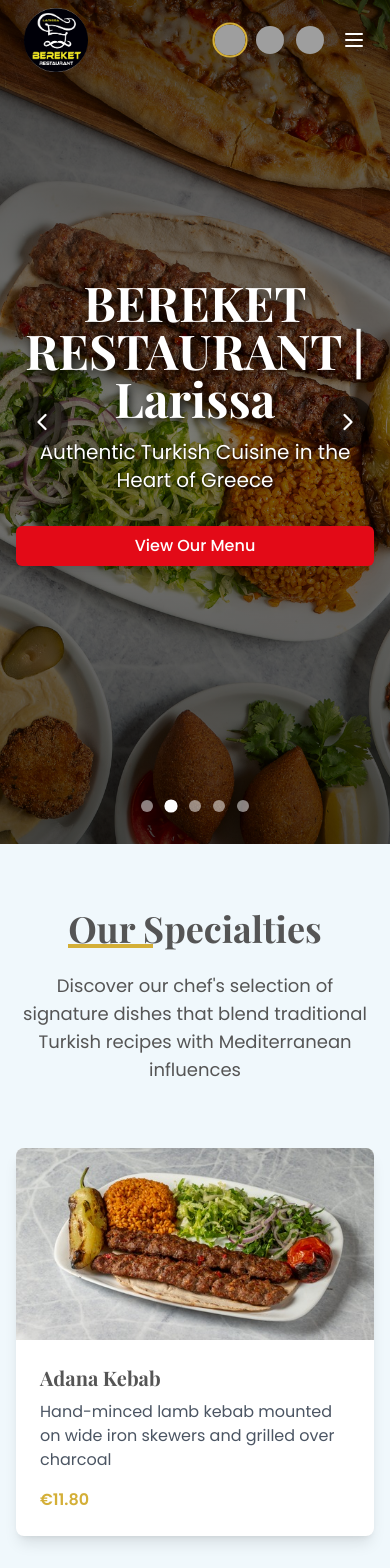
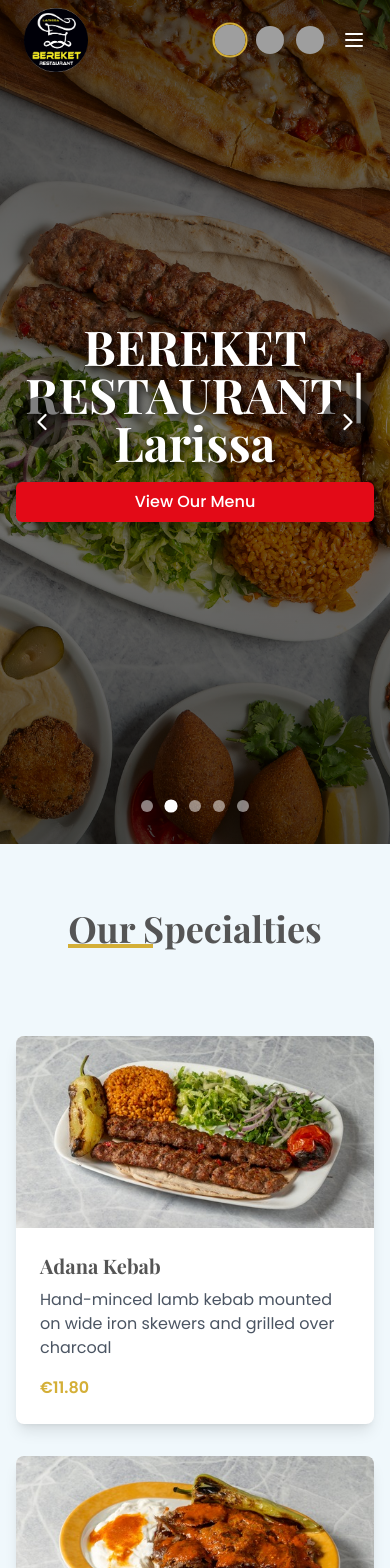
Before and after one commit to SelmanBilgen/larissa-latest, a React (Vite) app: page / in a window 390 px wide. Shown: the top 1568 px of the page. Built offline with nearby package versions, Linux system fonts and the light colour scheme; grey boxes are pictures that could not be loaded.

Commit message:
Update Home component by commenting out subtitle paragraphs and revise Turkish translation for specialties title and history content.

```diff
--- a/src/pages/Home.tsx
+++ b/src/pages/Home.tsx
@@ -30,9 +30,9 @@
               <h1 className="font-playfair text-5xl md:text-7xl font-bold mb-4 drop-shadow-[2px_4px_4px_rgba(0,0,0,0.8)] text-shadow-lg">
                 {t.home.hero.title}
               </h1>
-              <p className="text-xl md:text-2xl mb-8 drop-shadow-[0_1px_1px_rgba(0,0,0,0.8)]">
+              {/* <p className="text-xl md:text-2xl mb-8 drop-shadow-[0_1px_1px_rgba(0,0,0,0.8)]">
                 {t.home.hero.subtitle}
-              </p>
+              </p> */}
               <div className="flex flex-col sm:flex-row justify-center gap-4">
                 <Link to="/menu" className="btn-primary shadow-lg hover:shadow-xl transition-shadow">
                   {t.home.hero.cta}
@@ -61,9 +61,9 @@
         <div className="container mx-auto px-4 md:px-6">
           <div className="text-center mb-16">
             <h2 className="section-title text-center">{t.home.specialties.title}</h2>
-            <p className="text-lg max-w-3xl mx-auto">
+            {/* <p className="text-lg max-w-3xl mx-auto">
               {t.home.specialties.subtitle}
-            </p>
+            </p> */}
           </div>
 
           <div className="grid grid-cols-1 md:grid-cols-3 gap-8">
@@ -155,9 +155,9 @@
             <h2 className="section-title mb-4">
               {t.home.testimonials.title}
             </h2>
-            <p className="text-xl text-gray-600 max-w-3xl mx-auto">
+            {/* <p className="text-xl text-gray-600 max-w-3xl mx-auto">
               {t.home.testimonials.description}
-            </p>
+            </p> */}
           </div>
 
           <div className="grid grid-cols-1 md:grid-cols-3 gap-8">
--- a/src/translations/tr.ts
+++ b/src/translations/tr.ts
@@ -12,7 +12,7 @@
       cta: "Menüyü Görüntüle"
     },
     specialties: {
-      title: "Özel Yemeklerimiz",
+      title: "Popüler Menülerimiz",
       subtitle: "Şefimizin geleneksel Türk tariflerini Akdeniz etkileriyle harmanlayan özel seçimini keşfedin",
       items: {
         adanaKebab: {
@@ -340,7 +340,7 @@
     description: "Akdeniz lezzetleriyle bir yolculuk",
     history: {
       title: "Tarihçemiz",
-      content: "2018 yılında kurulan Bereket Larissa, genç Türk mutfak tutkunlarından oluşan bir ekibin tutkusu ve yaratıcılığıyla hareket eden canlı bir Türk restoranıdır. İsmi \"Bereket\" (bolluk anlamına gelir) sadece lezzetlerimizin cömertliğini değil, aynı zamanda zengin Türk kültürel mirasını paylaşma taahhüdümüzü de yansıtır.\n\nBereket Larissa'da geleneksel Türk tarifleri modern dokunuşlarla yeni bir hayat buluyor. İster imza yemeğimiz Adana kebabını tadın, ister çeşitli mezeler ve mevsimlik özel yemekleri keşfedin, her yemek özenle ve zamansız mutfak geleneklerine derin bir saygıyla hazırlanır.\n\nBugün, hem Türk hem de Yunan mutfak geleneklerini onurlandırmaya devam ediyor, ortak Akdeniz mirasımızın hikayesini anlatan ve her mutfağı özel kılan benzersiz lezzetleri kutlayan yemekler yaratıyoruz. Hem mirası hem de yeniliği kutlayan bir yolculukta bize katılın, her öğünün Türk mutfağının gerçek özünü deneyimlemenize davet olduğu, sıcaklık, yaratıcılık ve modern olduğu kadar otantik olan enerjik bir ruhla."
+      content: "2018'de kurulan Bereket Larissa, Türk mutfağına gonülden bağlı genç bir ekibin çabalarıyla hayat bulan bir restorandır. \"Bereket\" adı, hem sunulan lezzetlerin çeşitliliğini hem de Türk kültürünü misafirlerimize aktarma amacımızı temsil eder. \n\nGeleneksel tarifleri sizlerle buluşturduğumuz menümüzde, kebaplarımızdan aperatif tabaklara kadar her detay özenle hazırlanır. Mezelerimiz ve ana yemeklerimizde, Anadolu'nun yemek kültürünün izlerini görebilirsiniz. \n\nTürk ve Yunan mutfaklarının ortak Akdeniz mirasından ilham alarak hazırladığımız lezzetlerle, iki kültürün buluştuğu bir deneyim sunuyoruz. Sade ve şık bir atmosferde, samimi bir ortamda, hem geleneksel hem de çağdaş tatları keşfetmek için sizi bekliyoruz."
     },
     testimonials: {
       title: "Misafirlerimiz Ne Diyor",
```
